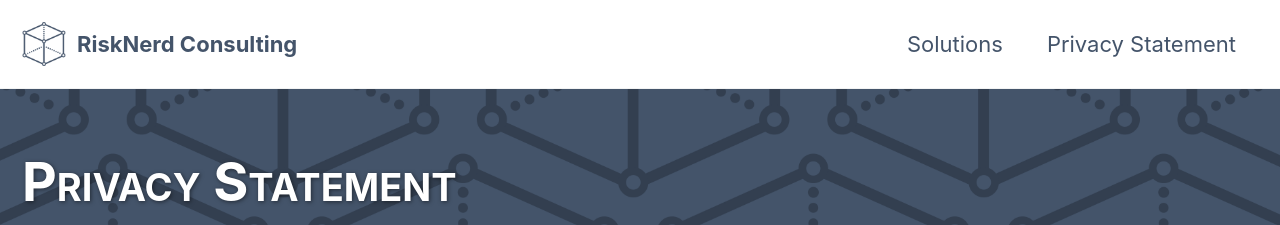
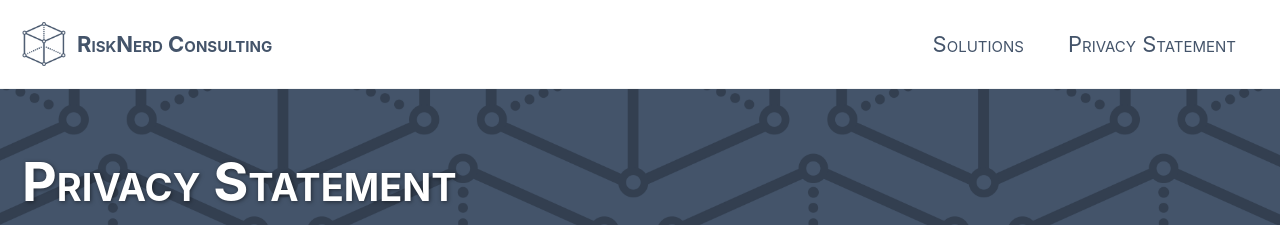
Before and after one commit to mattddickinson/risknerd2, a Jekyll site: the page built from _pages/privacy.md, in a window 1280 px wide. Shown: the top 225 px of the page. Built offline with Jekyll 4.4.1, drawn with Linux system fonts in a browser that asks for light colours; cached includes are drawn as plain includes.

Commit message:
masthead small-caps

```diff
--- a/_sass/minimal-mistakes/_masthead.scss
+++ b/_sass/minimal-mistakes/_masthead.scss
@@ -49,12 +49,14 @@
   -ms-flex-item-align: center;
   align-self: center;
   font-weight: bold;
+  font-variant: small-caps;
   // z-index: 20;
 }
 
 .site-subtitle {
   display: block;
   font-size: $type-size-8;
+  font-variant: small-caps;
 }
 
 .masthead__menu {
@@ -62,6 +64,7 @@
   margin-inline: 0;
   width: 100%;
   clear: both;
+  font-variant: small-caps;
 
   .site-nav {
     margin-inline-start: 0;
@@ -76,6 +79,7 @@
     padding: 0;
     clear: both;
     list-style-type: none;
+    font-variant: small-caps;
   }
 }
 
@@ -83,9 +87,11 @@
   display: block;
   list-style-type: none;
   white-space: nowrap;
+  font-variant: small-caps;
 
   &--lg {
     padding-inline-end: 2em;
     font-weight: 700;
+    font-variant: small-caps;
   }
 }
```
